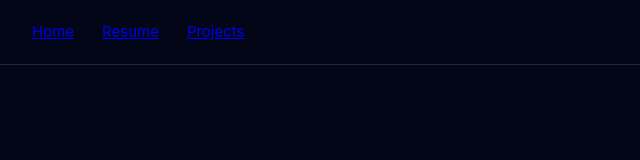
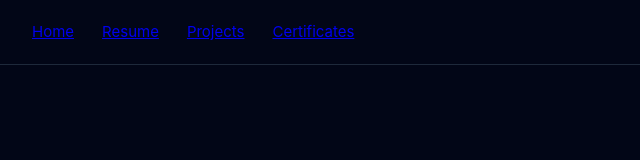
Before and after one commit to Archemasachika7/3dportfolio, a Next.js app: page /projects in a window 1280 px wide. Shown: the top 160 px of the page, without its empty margins (0-640 px from the left). Built offline with nearby package versions, Linux system fonts and the light colour scheme; no server answers; the database is empty.

Commit message:
Add link to Certificates in navigation

```diff
--- a/app/layout.jsx
+++ b/app/layout.jsx
@@ -28,6 +28,8 @@ export default function RootLayout({ children }) {
           <a href="/">Home</a>
           <a href="/resume">Resume</a>
           <a href="/projects">Projects</a>
+          <a href="/certificates">Certificates</a>
+
         </nav>
 
         {/* CONTENT */}
```
